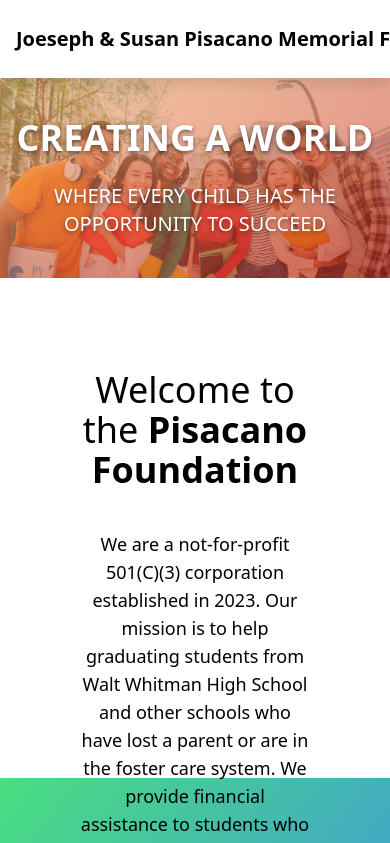
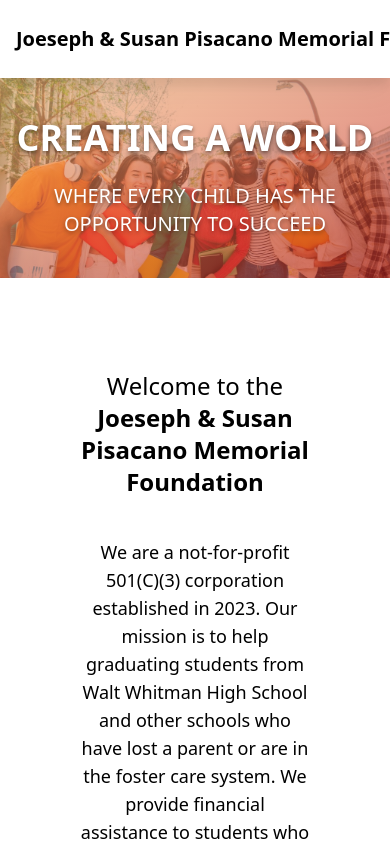
Before and after one commit to GlassAOTU/js-pisacano, a Next.js app: page / in a window 390 px wide. Shown: the top 843 px of the page. Built offline with nearby package versions, Linux system fonts and the light colour scheme.

Commit message:
fixed sizing for informational section

```diff
--- a/app/components/Informational.tsx
+++ b/app/components/Informational.tsx
@@ -5,11 +5,11 @@
             {/* for the spacing at the sides of the card */}
             <div className="w-full h-auto flex flex-col items-center mt-0 mb-0 lg:mt-[-65px] lg:mb-[-65px]">
                 {/* for the content of the card */}
-                <div className="w-full h-[500px] lg:h-[600px] max-w-[1360px] bg-white lg:shadow-xl lg:rounded-lg p-20 text-center space-y-10">
-                    <h1 className="text-4xl pt-3">
-                        Welcome to the <b>Pisacano Foundation</b>
+                <div className="w-full h-auto max-w-[1360px] bg-white lg:shadow-xl lg:rounded-lg p-20 text-center space-y-10">
+                    <h1 className="text-2xl md:text-3xl lg:text-4xl pt-3">
+                        Welcome to the <b>Joeseph & Susan Pisacano Memorial Foundation</b>
                     </h1>
-                    <p className="text-lg lg:text-2xl">
+                    <p className="text-lg sm:text-xl lg:text-2xl">
                         We are a not-for-profit 501(C)(3) corporation
                         established in 2023. Our mission is to help graduating
                         students from Walt Whitman High School and other schools
```
